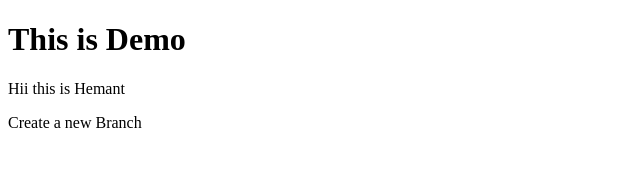
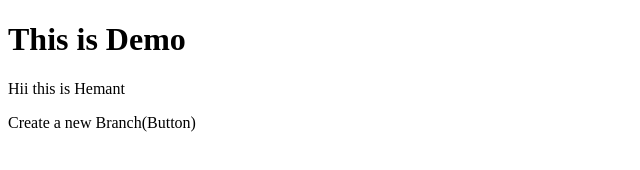
Before and after one commit to hemantakb/NewRepo, a plain HTML site: page index.html in a window 1280 px wide. Shown: the full height of the page, 0-640 px from the left. Drawn offline with Linux system fonts and the light colour scheme.

```diff
--- a/index.html
+++ b/index.html
@@ -8,6 +8,6 @@
 <body>
     <h1>This is Demo </h1>
     <p>Hii this is Hemant</p>
-    <p>Create a new Branch</p>
+    <p>Create a new Branch(Button)</p>
 </body>
 </html>
```
